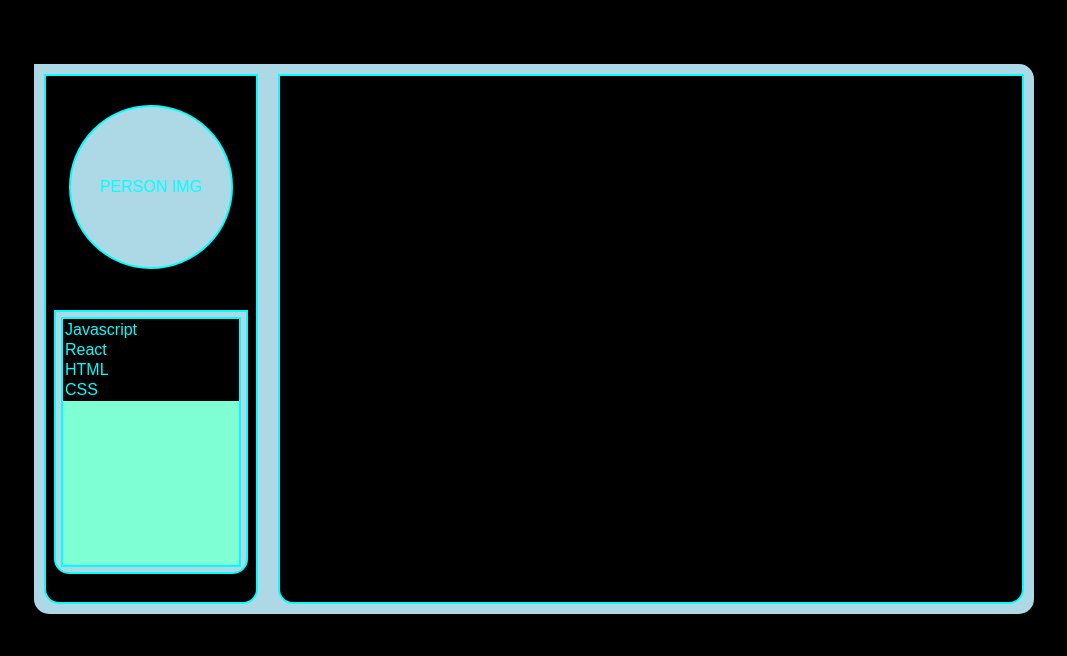
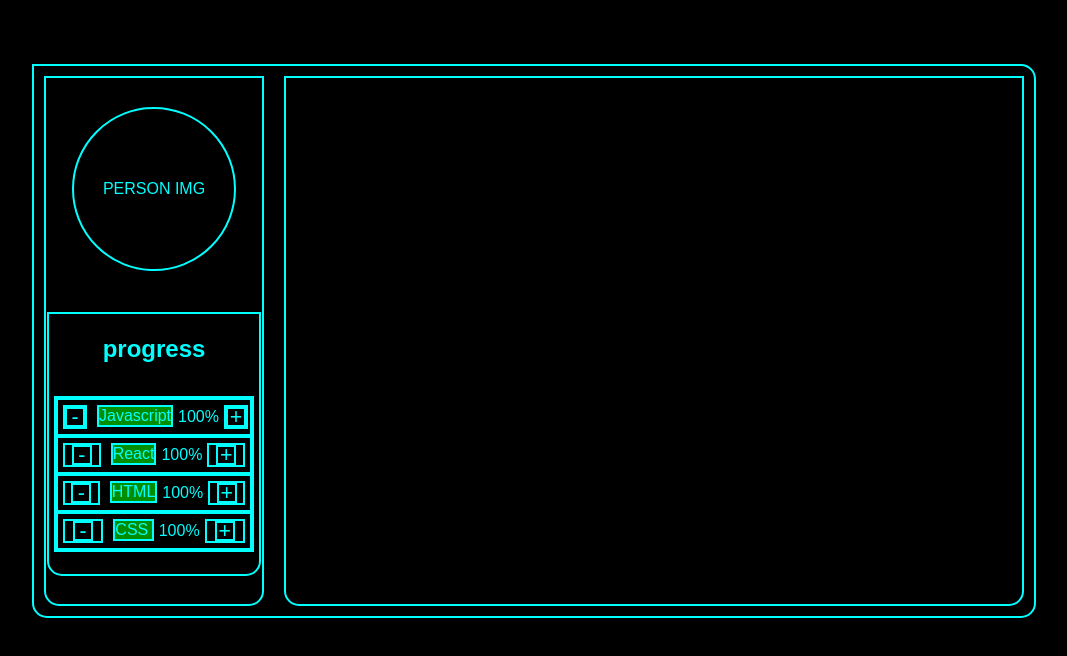
Before and after one commit to MAMBA48/campos-portfolio, a plain HTML site: page index.html in a window 1280 px wide. Shown: the whole page, without its empty margins (106-1173 px from the left). Drawn offline with Linux system fonts and the light colour scheme.

Commit message:
Add files via upload
update code.

```diff
--- a/index.html
+++ b/index.html
@@ -18,18 +18,31 @@
         <aside class="skills">
             <section class="person">PERSON IMG</section>
             <article class="status">
+                <h2>progress</h2>
                 <table class="skills-list">
-                    <tr id="js" class="skills-percent">
-                        <td>Javascript</td>
+                    <tr class="lineSkills">
+                        <td id="btLess" class="progress"><button id="btLess" class="btStyle">-</button></td>
+                        <td id="js" class="progress"><div id="jsProgress" class="bgProgress">Javascript</div></td>
+                        <td id="percent">100%</td>
+                        <td id="btMore" class="progress"><button id="btMore" class="btStyle">+</button></td>
                     </tr>
-                    <tr id="react" class="skills-percent">
-                        <td>React</td>
+                    <tr class="lineSkills">
+                        <td id="btLess" class="progress"><button id="btLess" class="btStyle">-</button></td>
+                        <td id="react" class="progress"><div id="reactProgress" class="bgProgress">React</div></td>
+                        <td id="percent">100%</td>
+                        <td id="btMore" class="progress"><button id="btMore" class="btStyle">+</button></td>
                     </tr>
-                    <tr id="html" class="skills-percent">
-                        <td>HTML</td>
+                    <tr class="lineSkills">
+                        <td id="btLess" class="progress"><button id="btLess" class="btStyle">-</button></td>
+                        <td id="html" class="progress"><div id="htmlProgress" class="bgProgress">HTML</div></td>
+                        <td id="percent">100%</td>
+                        <td id="btMore" class="progress"><button id="btMore" class="btStyle">+</button></td>
                     </tr>
-                    <tr id="css" class="skills-percent">
-                        <td>CSS</td>
+                    <tr class="lineSkills">
+                        <td id="btLess" class="progress"><button id="btLess" class="btStyle">-</button></td>
+                        <td id="css" class="progress"><div id="cssProgress" class="bgProgress">CSS</div></td>
+                        <td id="percent">100%</td>
+                        <td id="btMore" class="progress"><button id="btMore" class="btStyle">+</button></td>
                     </tr>
                 </table>
             </article>
--- a/style.css
+++ b/style.css
@@ -12,11 +12,11 @@ main.container {
 }
 content.interactions {
     display: flex;
-    background-color: lightblue;
     align-items: space-between;
     height: 550px;
     width: 1000px;
     border-radius: 0px 15px 15px 15px;
+    border: 2px solid aqua;
 }
 aside.skills {
     display: flex;
@@ -37,17 +37,17 @@ section.person {
     align-items: center;
     height: 150px;
     width: 150px;
-    background-color: lightblue;
     border: 2px solid aqua;
     border-radius: 50%;
     padding: 5px;
 }
 article.status {
     display: flex;
-    justify-content: center;
+    flex-direction: column;
+    justify-content: space-around;
+    align-items: center;
     height: 250px;
-    width: 180px;
-    background-color: lightblue;
+    width: 200px;
     border: 2px solid aqua;
     border-radius: 0px 0px 15px 15px;
     padding: 5px;
@@ -61,10 +61,41 @@ main.info {
 table.skills-list {
     display: flex;
     flex-direction: column;
-    background-color: aquamarine;
     border: 2px solid aqua;
     width: 100%;
 }
-tr.skills-percent {
-    border: 2px solid red;
+td.progress {
+    display: flex;
+    justify-content: center;
+    align-items: center;
+    height: 100%;
+    width: 100%;
+    margin: 5px;
+    border: 2px solid aqua;
 }
+tr.lineSkills {
+    display: flex;
+    flex-direction: row;
+    border: 2px solid aqua;
+}
+#percent {
+    display: flex;
+    justify-content: center;
+    align-items: center;
+}
+div.bgProgress {
+    display: flex;
+    width: 100%;
+    background-color: #00ff008e;
+}
+.btStyle {
+    display: flex;
+    justify-content: center;
+    align-items: center;
+    color: aqua;
+    cursor: pointer;
+    font-size: 16pt;
+    height: 20px;
+    width: 20px;
+    border: 2px solid aqua;
+}
```
